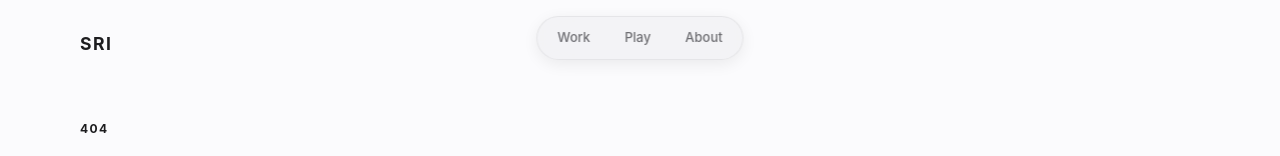
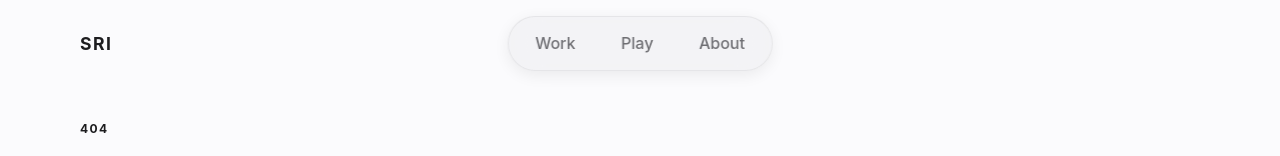
Before and after one commit to Srinidhi-tc/portfolio, a React (Vite) app: page /portfolio/community in a window 1280 px wide. Shown: the top 156 px of the page. Built offline with nearby package versions, Linux system fonts and the light colour scheme; a web font is replaced by a local one.

Commit message:
Make the nav pill bigger

```diff
--- a/src/index.css
+++ b/src/index.css
@@ -113,14 +113,14 @@ img {
   display: flex;
   align-items: center;
   gap: 0.15rem;
-  padding: 0.25rem;
+  padding: 0.3rem;
 }
 
 .nav-link {
-  padding: 0.45rem 1rem;
+  padding: 0.6rem 1.35rem;
   border-radius: var(--radius-full);
   color: var(--muted);
-  font-size: var(--text-sm);
+  font-size: var(--text-callout);
   font-weight: 500;
   transition: background var(--duration) var(--ease),
     color var(--duration) var(--ease), box-shadow var(--duration) var(--ease);
```
